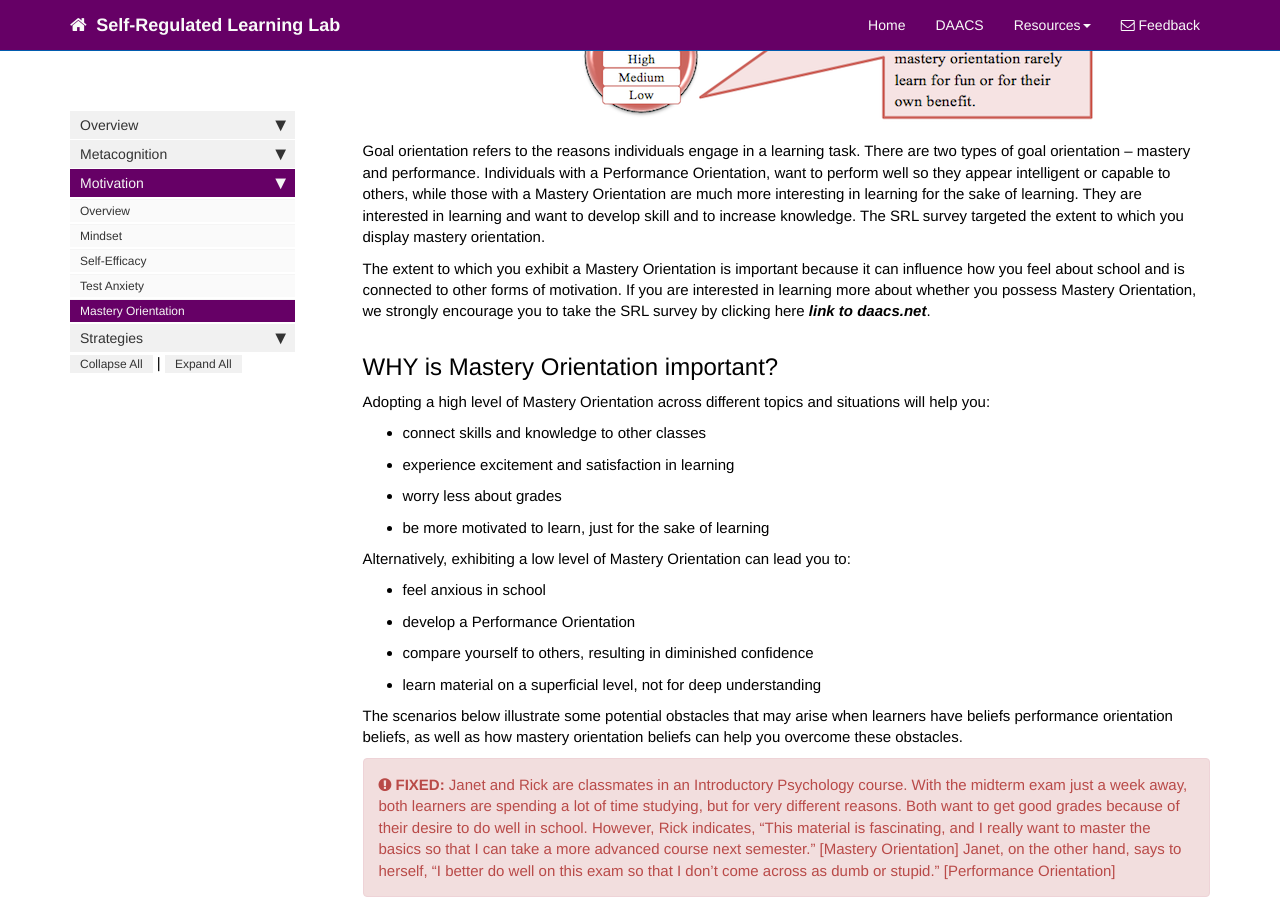
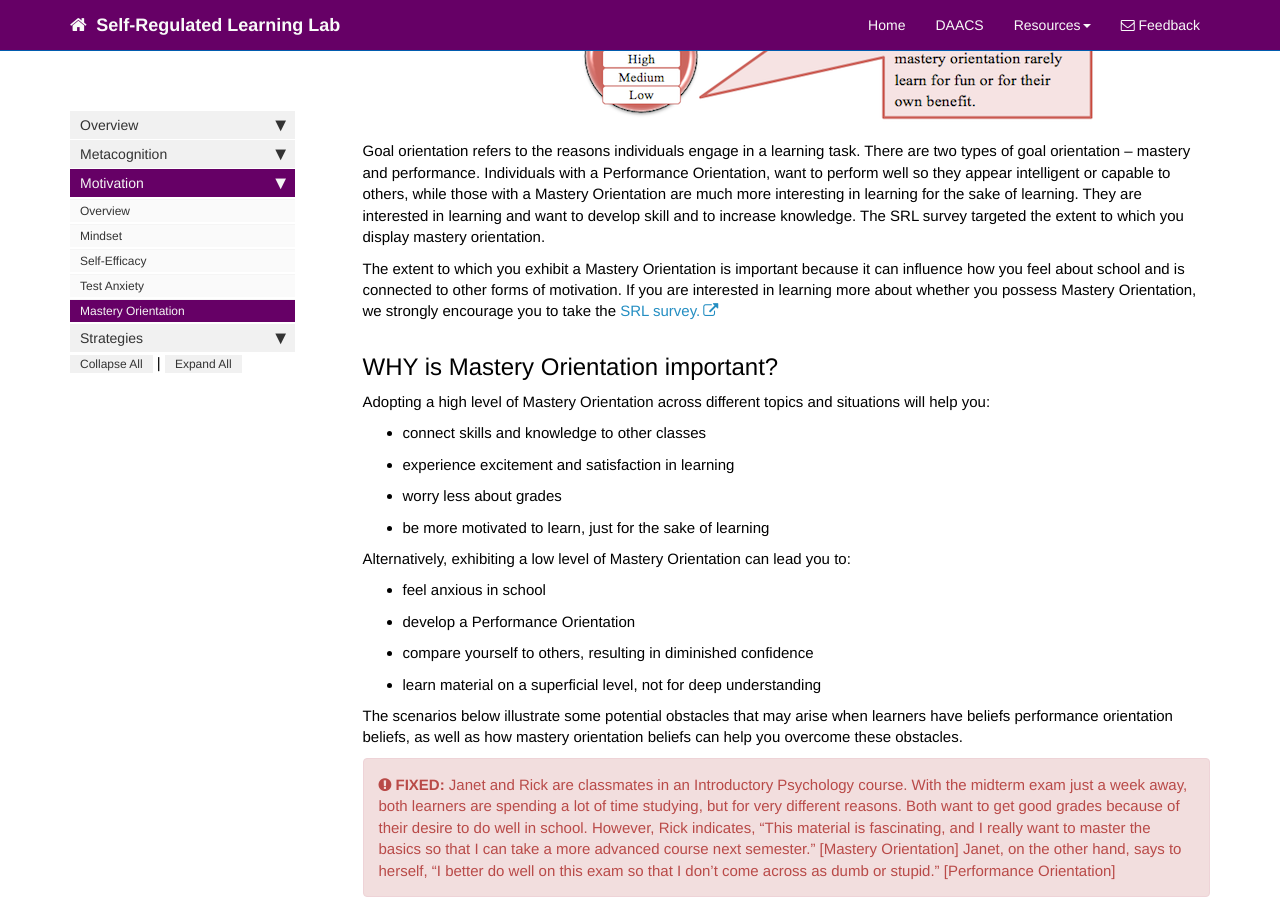
Before and after one commit to dfranklin02/SRL, a Jekyll site: the page built from docs/pages/motivation/mastery_orientation.md, in a window 1280 px wide and 900 px high, scrolled down 559 px. Built offline with Jekyll 4.4.1, drawn with Linux system fonts in a browser that asks for light colours; nearby versions of some CDN libraries; comment, search, counter and statistics services are not loaded.

Commit message:
Update mastery_orientation.md

```diff
--- a/docs/pages/motivation/mastery_orientation.md
+++ b/docs/pages/motivation/mastery_orientation.md
@@ -18,7 +18,7 @@ toc: false
 
 Goal orientation refers to the reasons individuals engage in a learning task. There are two types of goal orientation -- mastery and performance. Individuals with a Performance Orientation, want to perform well so they appear intelligent or capable to others, while those with a Mastery Orientation are much more interesting in learning for the sake of learning. They are interested in learning and want to develop skill and to increase knowledge. The SRL survey targeted the extent to which you display mastery orientation.
 
-The extent to which you exhibit a Mastery Orientation is important because it can influence how you feel about school and is connected to other forms of motivation. If you are interested in learning more about whether you possess Mastery Orientation, we strongly encourage you to take the SRL survey by clicking here ***link to daacs.net***.
+The extent to which you exhibit a Mastery Orientation is important because it can influence how you feel about school and is connected to other forms of motivation. If you are interested in learning more about whether you possess Mastery Orientation, we strongly encourage you to take the <a href="https://demo.daacs.net/">SRL survey.</a>
 
 ## WHY is Mastery Orientation important?
 Adopting a high level of Mastery Orientation across different topics and situations will help you:
```
